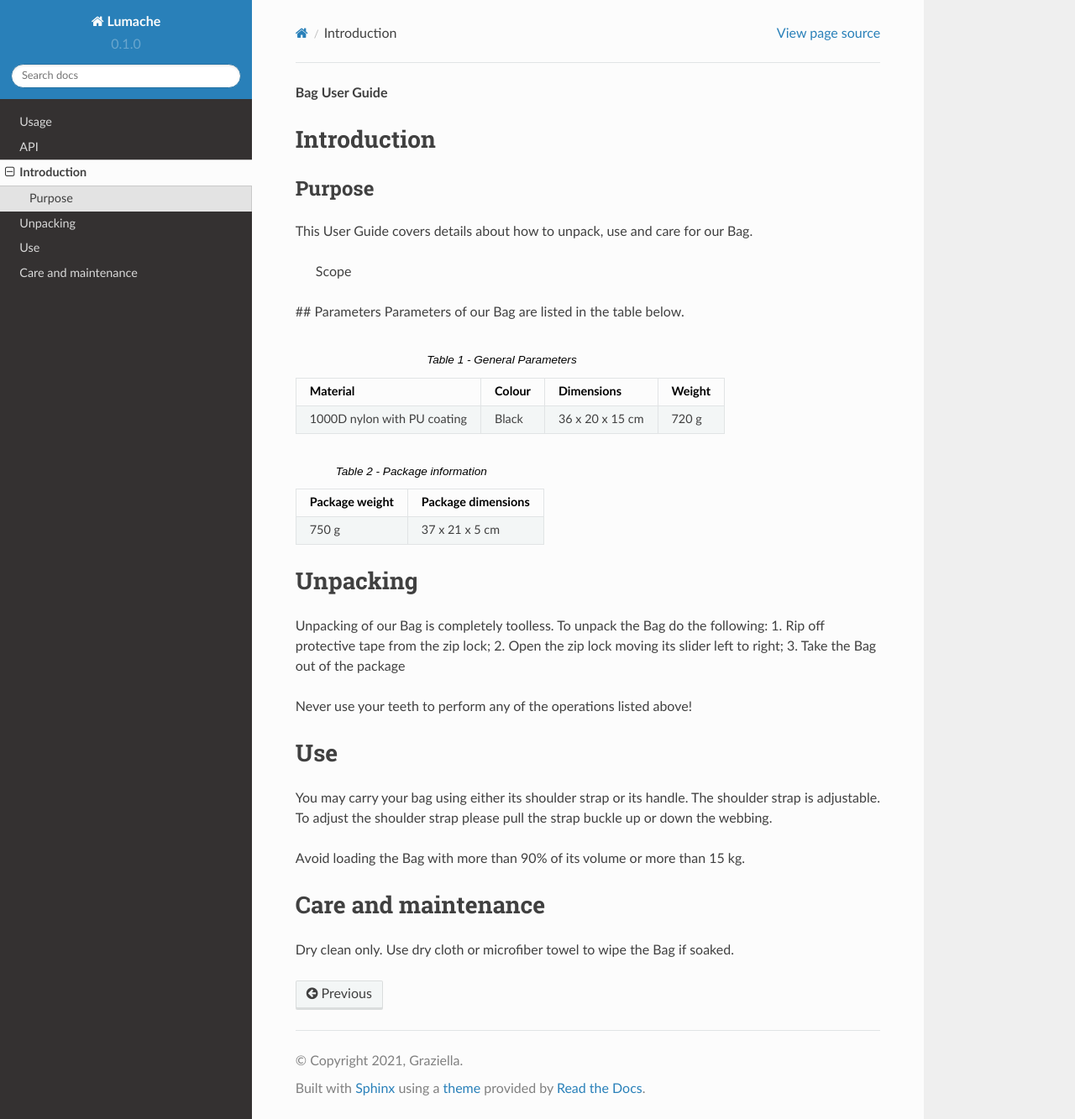
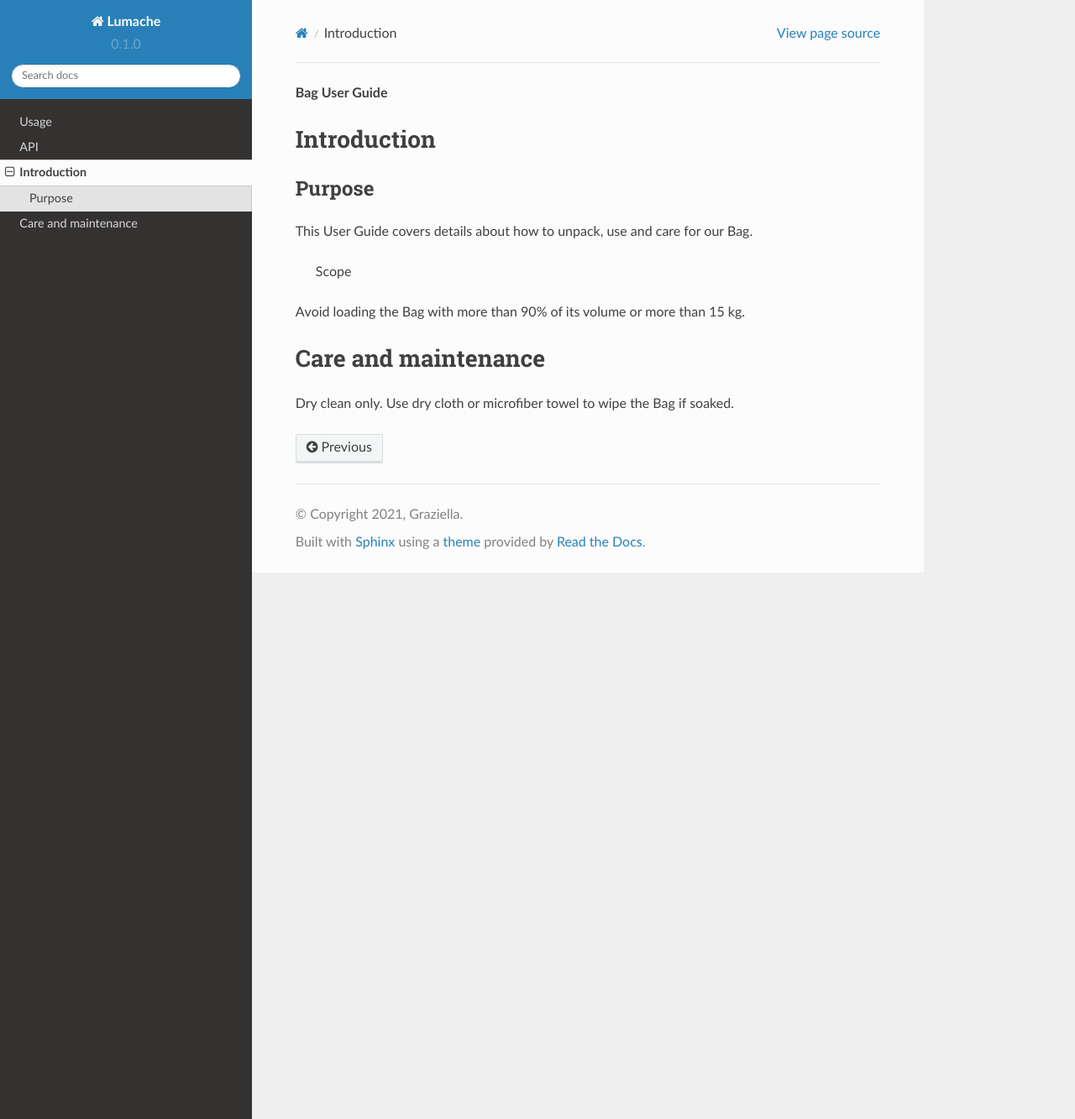
Before and after one commit to dennkhom/Testpublish, a Sphinx documentation site: the page built from docs/source/Test1.rst, in a window 1280 px wide and 1333 px high. Shown: the whole window at 84% size. Built offline with Sphinx 7.4.7 and the Read the Docs theme 2.0.0, drawn with Linux system fonts in a browser that asks for light colours.

Commit message:
Update Test1.rst

```diff
--- a/docs/source/Test1.rst
+++ b/docs/source/Test1.rst
@@ -12,43 +12,7 @@ This User Guide covers details about how to unpack, use and care for our Bag.
 -------
 Our Bag is intended for indoor and outdoor use and is completely waterproof.
 This Bag model is not disigned for users who are under the age of 10 and/or body height under 120 cm.
-## Parameters
-Parameters of our Bag are listed in the table below.
 
-.. table:: Table 1 - General Parameters
-
-  +------------------------------+---------+------------------+---------+
-  | Material                     | Colour  | Dimensions       | Weight  |
-  +==============================+=========+==================+=========+
-  | 1000D nylon with PU coating  | Black   | 36 x 20 x 15 cm  | 720 g   |
-  +------------------------------+---------+------------------+---------+
-
-.. table:: Table 2 - Package information
-
-  +-----------------+---------------------+
-  | Package weight  | Package dimensions  |
-  +=================+=====================+
-  | 750 g           | 37 x 21 x 5 cm      |
-  +-----------------+---------------------+
-
-Unpacking
-==========
-
-Unpacking of our Bag is completely toolless.
-To unpack the Bag do the following:
-1. Rip off protective tape from the zip lock;
-2. Open the zip lock moving its slider left to right;
-3. Take the Bag out of the package
-
-.. Important::
-Never use your teeth to perform any of the operations listed above!
-
-
-Use
-=====
-
-You may carry your bag using either its shoulder strap or its handle.
-The shoulder strap is adjustable. To adjust the shoulder strap please pull the strap buckle up or down the webbing.
 
 .. Note::
 Avoid loading the Bag with more than 90% of its volume or more than 15 kg.
```
